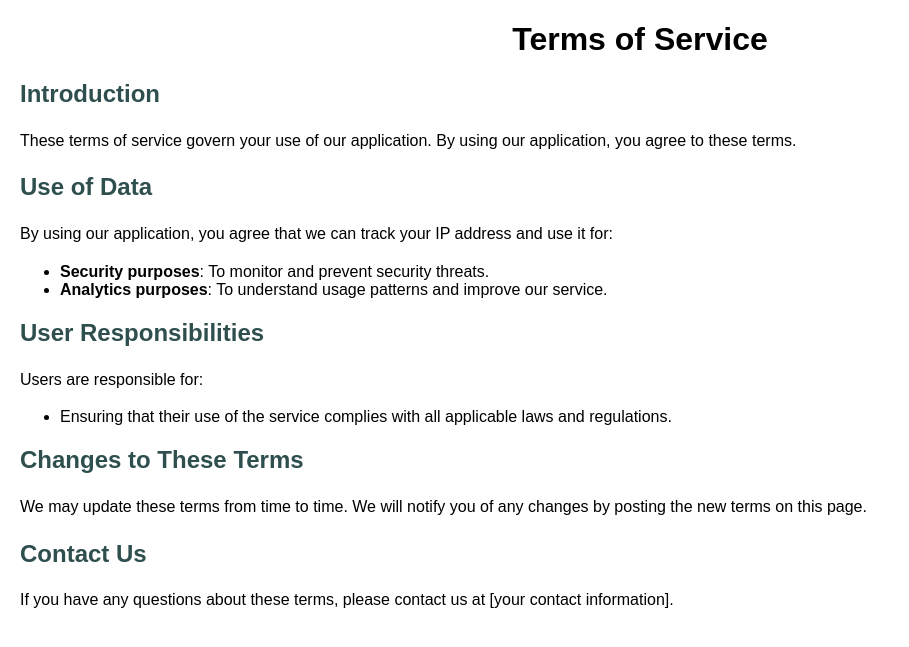
After one commit to Placito/My_Portfolio, a Flask app: template templates/terms.html in a window 1280 px wide. The commit adds this page. Shown: the top 647 px of the page, without its empty margins (0-909 px from the left). Run offline with Flask 3, Linux system fonts and the light colour scheme; the template is opened without the code that fills it, so the values that code supplies are empty.

Commit message:
Add terms of service and privacy policy

```diff
--- a/templates/index.html
+++ b/templates/index.html
@@ -353,6 +353,10 @@
             <div class="text-center">
                 &copy; 2024 <strong>M. Plácito</strong>
             </div>
+            <div>
+                <a href="./PRIVACY_POLICY.md">Privacy Policy</a> |
+                <a href="./TERMS_OF_SERVICE.md">Terms of Service</a>
+            </div>
         </div>
     </footer>
     <script src="../static/bootstrap/js/bootstrap.bundle.min.js"></script>
--- /dev/null
+++ b/templates/terms.html
@@ -0,0 +1,47 @@
+<!DOCTYPE html>
+<html lang="en">
+<head>
+    <meta charset="UTF-8">
+    <meta name="viewport" content="width=device-width, initial-scale=1.0">
+    <title>Terms of Service</title>
+    <style>
+        body {
+            font-family: Arial, sans-serif;
+            margin: 20px;
+        }
+        h1 {
+            text-align: center;
+        }
+        h2 {
+            color: #2F4F4F;
+        }
+        p {
+            line-height: 1.6;
+        }
+    </style>
+</head>
+<body>
+    <h1>Terms of Service</h1>
+    <h2>Introduction</h2>
+    <p>These terms of service govern your use of our application. By using our application, you agree to these terms.</p>
+
+    <h2>Use of Data</h2>
+    <p>By using our application, you agree that we can track your IP address and use it for:</p>
+    <ul>
+        <li><strong>Security purposes</strong>: To monitor and prevent security threats.</li>
+        <li><strong>Analytics purposes</strong>: To understand usage patterns and improve our service.</li>
+    </ul>
+
+    <h2>User Responsibilities</h2>
+    <p>Users are responsible for:</p>
+    <ul>
+        <li>Ensuring that their use of the service complies with all applicable laws and regulations.</li>
+    </ul>
+
+    <h2>Changes to These Terms</h2>
+    <p>We may update these terms from time to time. We will notify you of any changes by posting the new terms on this page.</p>
+
+    <h2>Contact Us</h2>
+    <p>If you have any questions about these terms, please contact us at [your contact information].</p>
+</body>
+</html>
```
Also changed, not shown: PRIVACY_POLICY.md (deleted, +0 -22 lines), TERMS_OF_SERVICE.md (deleted, +0 -19 lines), privacy_policy.html (added, +50 -0 lines).
